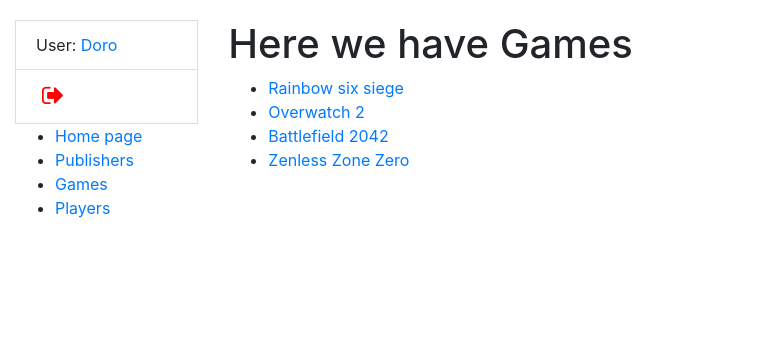
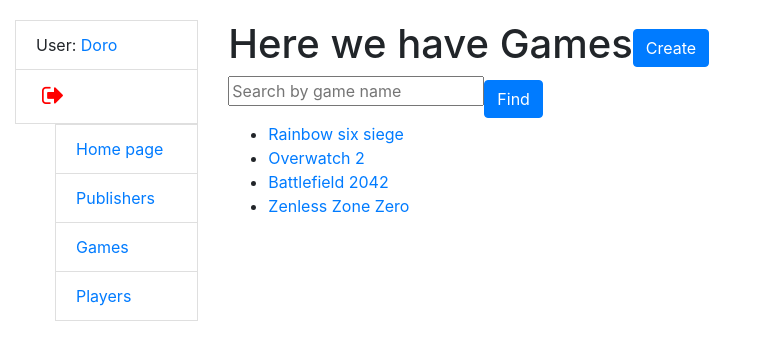
Before and after one commit to D0mln0/Games-Library, a Django app: page /games/games/ in a window 1280 px wide. Shown: the top 360 px of the page, without its empty margins (0-757 px from the left). Run offline with Django 5.2, Linux system fonts and the light colour scheme; a user stored in the database is signed in; data comes from the database, SQL or seed files in the repository; both versions use the stored data as it was after the commit.

Commit message:
Add search to list pages

```diff
--- a/games/forms.py
+++ b/games/forms.py
@@ -0,0 +1,59 @@
+from django import forms
+from django.contrib.auth import get_user_model
+from django.contrib.auth.forms import UserCreationForm
+from django.core.exceptions import ValidationError
+from games.models import Game, Player
+
+
+class GameForm(forms.ModelForm):
+    players = forms.ModelMultipleChoiceField(
+        queryset=get_user_model().objects.all(),
+        widget=forms.CheckboxSelectMultiple,
+        required=False,
+    )
+
+    class Meta:
+        model = Game
+        fields = "__all__"
+
+
+class PlayerForm(UserCreationForm):
+    class Meta:
+        model = Player
+        fields = UserCreationForm.Meta.fields + (
+            "first_name",
+            "last_name",
+        )
+
+
+class PlayerSearchForm(forms.Form):
+    username = forms.CharField(
+        max_length=255,
+        required=False,
+        label="",
+        widget=forms.TextInput(
+            attrs={"placeholder": "Search by username"}
+        ),
+    )
+
+
+class GameSearchForm(forms.Form):
+    name = forms.CharField(
+        max_length=255,
+        required=False,
+        label="",
+        widget=forms.TextInput(
+            attrs={"placeholder": "Search by game name"}
+        )
+    )
+
+
+class PublisherSearchForm(forms.Form):
+    name = forms.CharField(
+        max_length=255,
+        required=False,
+        label="",
+        widget=forms.TextInput(
+            attrs={"placeholder": "Search by publisher name"}
+        )
+    )
--- a/games/models.py
+++ b/games/models.py
@@ -7,6 +7,9 @@
 class Publisher(models.Model):
     name = models.CharField(max_length=255)
     info = models.TextField(null=True, blank=True)
+
+    def __str__(self):
+        return self.name
 
 
 class Game(models.Model):
@@ -21,8 +24,14 @@
         related_name="games"
     )
 
+    def __str__(self):
+        return f"{self.publishers}: {self.name}"
+
 
 class Player(AbstractUser):
 
+    def __str__(self):
+        return self.username
+
     def get_absolute_url(self):
         return reverse("games:players-detail", kwargs={"pk": self.pk})
--- a/games/templatetags/query_transform.py
+++ b/games/templatetags/query_transform.py
@@ -11,5 +11,4 @@
             updated[key] = value
         else:
             updated.pop(key, 0)
-
     return updated. urlencode()
--- a/games/urls.py
+++ b/games/urls.py
@@ -3,21 +3,41 @@
 from games.views import (
     index,
     PublisherListView,
+    PublisherDetailView,
+    PublisherCreateView,
+    PublisherUpdateView,
+    PublisherDeleteView,
     GameListView,
+    GameDetailView,
+    GameCreateView,
+    GameUpdateView,
+    GameDeleteView,
     PlayerListView,
-    PublisherDetailView,
-    GameDetailView,
     PlayerDetailView,
+    PlayerCreateView,
+    PlayerUpdateView,
+    PlayerDeleteView,
 )
 
 app_name = "games"
 
 urlpatterns = [
     path("", index, name="index"),
-    path("publishers/", PublisherListView.as_view(), name="publishers"),
+    path("publishers/", PublisherListView.as_view(), name="publishers-list"),
     path("publishers/<int:pk>/", PublisherDetailView.as_view(), name="publishers-detail"),
-    path("games/", GameListView.as_view(), name="games"),
+    path("publishers/create/", PublisherCreateView.as_view(), name="publishers-create"),
+    path("publishers/update/<int:pk>/", PublisherUpdateView.as_view(), name="publishers-update"),
+    path("publishers/delete/<int:pk>/", PublisherDeleteView.as_view(), name="publishers-delete"),
+
+    path("games/", GameListView.as_view(), name="games-list"),
     path("games/<int:pk>/", GameDetailView.as_view(), name="games-detail"),
-    path("players/", PlayerListView.as_view(), name="players"),
+    path("games/create/", GameCreateView.as_view(), name="games-create"),
+    path("games/update/<int:pk>/", GameUpdateView.as_view(), name="games-update"),
+    path("games/delete/<int:pk>/", GameDeleteView.as_view(), name="games-delete"),
+
+    path("players/", PlayerListView.as_view(), name="players-list"),
     path("players/<int:pk>/", PlayerDetailView.as_view(), name="players-detail"),
+    path("players/create/", PlayerCreateView.as_view(), name="players-create"),
+    path("players/update/<int:pk>/", PlayerUpdateView.as_view(), name="players-update"),
+    path("players/delete/<int:pk>/", PlayerDeleteView.as_view(), name="players-delete"),
 ]
--- a/games/views.py
+++ b/games/views.py
@@ -1,6 +1,9 @@
 from django.http import HttpRequest, HttpResponse
 from django.shortcuts import render
+from django.urls import reverse_lazy
 from django.views.generic import ListView, DetailView, CreateView, UpdateView, DeleteView
+
+from games.forms import GameForm, PlayerForm, PublisherSearchForm, GameSearchForm, PlayerSearchForm
 from games.models import Game, Player, Publisher
 from django.contrib.auth.mixins import LoginRequiredMixin
 from django.contrib.auth.decorators import login_required
@@ -20,14 +23,61 @@
     model = Publisher
     paginate_by = 10
 
+    def get_context_data(self, *, object_list=None, **kwargs):
+        context = super(PublisherListView, self).get_context_data(**kwargs)
+        name = self.request.GET.get("name", "")
+        context["search_form"] = PublisherSearchForm(
+            initial={"name": name}
+        )
+        return context
+
+    def get_queryset(self):
+        name = self.request.GET.get("name")
+        if name:
+            return self.model.objects.filter(name__icontains=name)
+        return self.model.objects.all()
+
 
 class PublisherDetailView(LoginRequiredMixin, DetailView):
     model = Publisher
 
 
+class PublisherCreateView(LoginRequiredMixin, CreateView):
+    model = Publisher
+    fields = "__all__"
+    template_name = "games/publisher_form.html"
+    success_url = reverse_lazy("games:publishers-list")
+
+
+class PublisherUpdateView(LoginRequiredMixin, UpdateView):
+    model = Publisher
+    fields = "__all__"
+    success_url = reverse_lazy("games:publishers-list")
+
+
+class PublisherDeleteView(LoginRequiredMixin, DeleteView):
+    model = Publisher
+    success_url = reverse_lazy("games:publishers-list")
+
+
 class GameListView(LoginRequiredMixin, ListView):
     model = Game
     paginate_by = 10
+
+    def get_context_data(self, *, object_list=None, **kwargs):
+        context = super(GameListView, self).get_context_data(**kwargs)
+        name = self.request.GET.get("name", "")
+        context["search_form"] = GameSearchForm(
+            initial={"name": name}
+        )
+        return context
+
+    def get_queryset(self):
+        queryset = Game.objects.select_related("publishers")
+        name = self.request.GET.get("name")
+        if name:
+            return self.model.objects.filter(name__icontains=name)
+        return queryset
 
 
 class GameDetailView(LoginRequiredMixin, DetailView):
@@ -35,10 +85,62 @@
     queryset = Game.objects.prefetch_related("players")
 
 
+class GameCreateView(LoginRequiredMixin, CreateView):
+    form_class = GameForm
+    template_name = "games/game_form.html"
+    success_url = reverse_lazy("games:games-list")
+
+
+class GameUpdateView(LoginRequiredMixin, UpdateView):
+    model = Game
+    form_class = GameForm
+    template_name = "games/game_form.html"
+    success_url = reverse_lazy("games:games-list")
+
+
+class GameDeleteView(LoginRequiredMixin, DeleteView):
+    model = Game
+    success_url = reverse_lazy("games:games-list")
+
+
 class PlayerListView(LoginRequiredMixin, ListView):
     model = Player
     paginate_by = 10
 
+    def get_context_data(self, *, object_list=None, **kwargs):
+        context = super(PlayerListView, self).get_context_data(**kwargs)
+        username = self.request.GET.get("username", "")
+        context["search_form"] = PlayerSearchForm(
+            initial={"username": username}
+        )
+        return context
+
+    def get_queryset(self):
+        username = self.request.GET.get("username")
+        if username:
+            return self.model.objects.filter(username__icontains=username)
+        return self.model.objects.all()
+
 
 class PlayerDetailView(LoginRequiredMixin, DetailView):
     model = Player
+    queryset = Player.objects.prefetch_related("games__publishers")
+
+
+class PlayerCreateView(LoginRequiredMixin, CreateView):
+    model = Player
+    form_class = PlayerForm
+    template_name = "games/player_form.html"
+    success_url = reverse_lazy("games:players-list")
+
+
+class PlayerUpdateView(LoginRequiredMixin, UpdateView):
+    model = Player
+    form_class = PlayerForm
+    template_name = "games/player_form.html"
+    success_url = reverse_lazy("games:players-list")
+
+
+class PlayerDeleteView(LoginRequiredMixin, DeleteView):
+    model = Player
+    success_url = reverse_lazy("games:players-list")
--- a/templates/games/game_list.html
+++ b/templates/games/game_list.html
@@ -1,7 +1,16 @@
 {% extends "base.html" %}
 
 {% block content %}
-  <h1>Here we have Games</h1>
+  <div class="form-inline">
+    <h1>Here we have Games</h1>
+    <a href="{% url 'games:games-create' %}" class="btn btn-primary link-to-page">
+        Create
+    </a>
+  </div>
+  <form method="get" action="" class="form-inline">
+    {{ search_form.as_p }}
+    <input type="submit" value="Find" class="btn btn-primary">
+  </form>
   {% if game_list %}
     <ul>
       {% for game in game_list %}
--- a/templates/includes/sidebar.html
+++ b/templates/includes/sidebar.html
@@ -19,8 +19,8 @@
 {% endif %}
 
 <ul class="sidebar-nav">
-  <li><a href="/games/">Home page</a></li>
-  <li><a href="/games/publishers/">Publishers</a></li>
-  <li><a href="/games/games/">Games</a></li>
-  <li><a href="/games/players/">Players</a></li>
+  <li class="list-group-item"><a href="/games/">Home page</a></li>
+  <li class="list-group-item"><a href="/games/publishers/">Publishers</a></li>
+  <li class="list-group-item"><a href="/games/games/">Games</a></li>
+  <li class="list-group-item"><a href="/games/players/">Players</a></li>
 </ul>
--- a/templates/registration/logged_out.html
+++ b/templates/registration/logged_out.html
@@ -2,5 +2,5 @@
 
 {% block content %}
   <p>Logged out!</p>
-  <a href="{% url 'login'%}">Click here to login again.</a>
+  <a href="{% url 'login'%}" class="btn btn-primary">Click here to login again.</a>
 {% endblock %}
```
Also changed, not shown: templates/games/game_detail.html (+9 -1 lines), templates/games/game_form.html (+9 -9 lines), templates/games/player_detail.html (+15 -7 lines), templates/games/player_form.html (+10 -10 lines), templates/games/player_list.html (+10 -1 lines), templates/games/publisher_detail.html (+10 -0 lines), templates/games/publisher_form.html (+10 -10 lines), templates/games/publisher_list.html (+10 -1 lines), templates/includes/pagination.html (+12 -3 lines), db.sqlite3.
